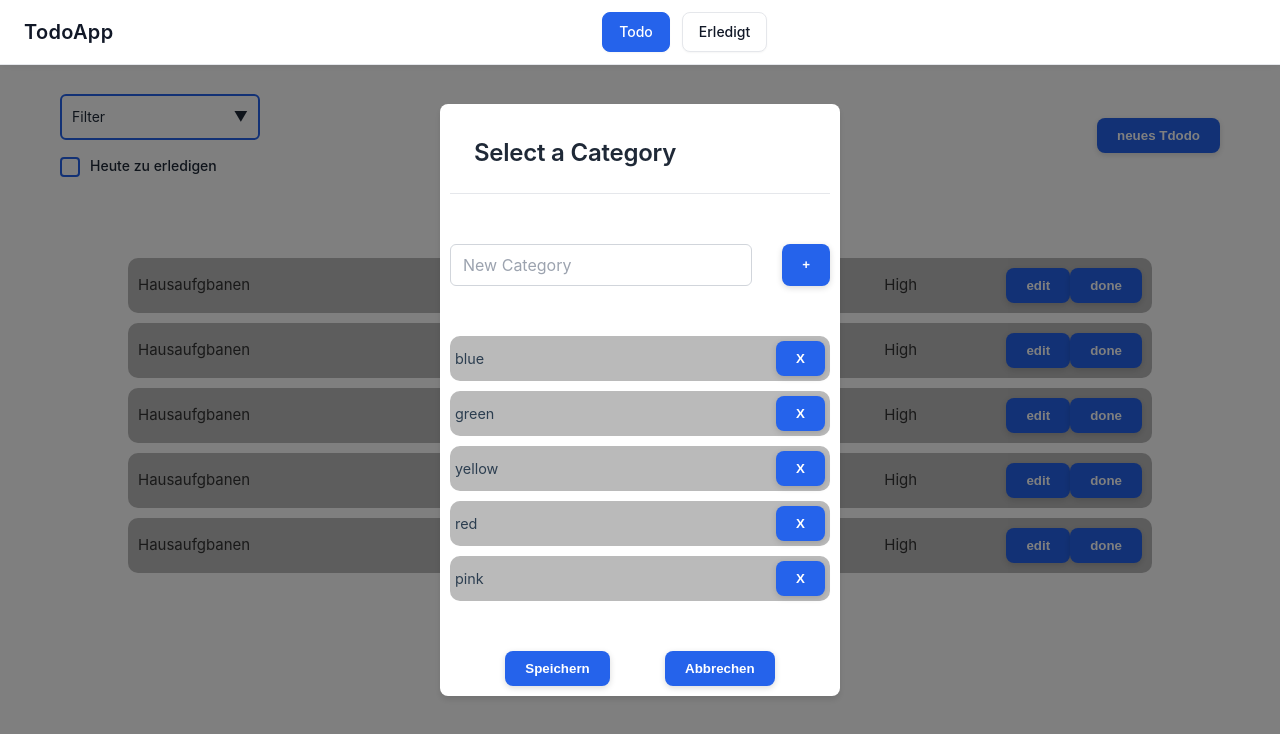
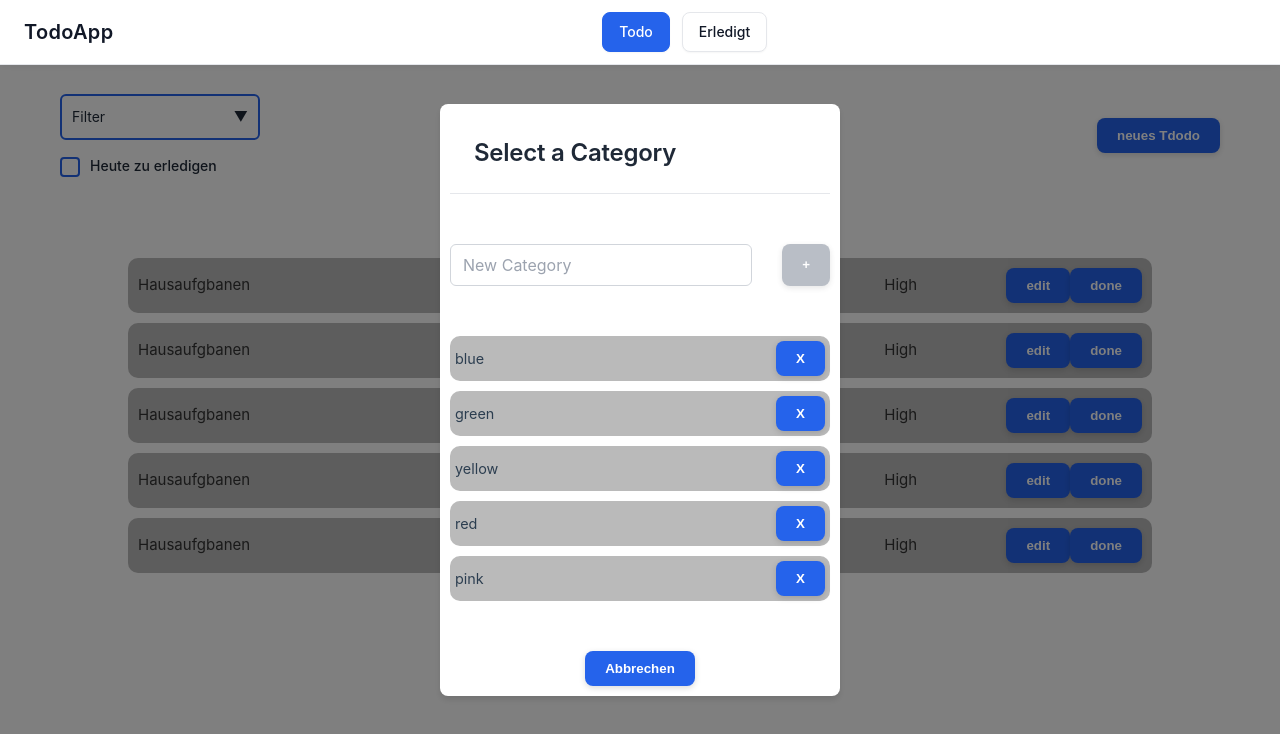
Before and after one commit to JustinMohrDHBW/ToDo-Frontend, a Vue app: page /todo in a window 1280 px wide. Both pictures are taken after a click on the button "neues Tdodo". Shown: the top 734 px of the page. Built offline with nearby package versions, Linux system fonts and the light colour scheme; the HTML template or start-up script is replaced by a standard one.

Commit message:
category dialog designedd

```diff
--- a/src/components/HomePage.vue
+++ b/src/components/HomePage.vue
@@ -6,7 +6,10 @@
 
       <template #content>
 
-        <AddCategoryItem hint-text="New Category"/>
+        <AddCategoryItem
+        hint-text="New Category"
+        @add-category="saveNewCategory"
+        />
 
         <div id="category-item">
             <CategoryItem v-for="(category, index) in store.categories" :key="index"
@@ -18,8 +21,7 @@
       </template>
 
         <template #action-buttons>
-          <ButtonAtom label="Speichern"/>
-          <ButtonAtom label="Abbrechen"/>
+          <ButtonAtom label="Abbrechen" @click="switchDialogShowState"/>
         </template>
 
     </DialogFrame>
@@ -39,6 +41,10 @@ import CategoryItem from './molecules/CategoryItem.vue';
   const store = useTodoStore()
 
   const isDialogShown = ref(false)
+
+  function saveNewCategory(categoryName:string) {
+    console.log('Speichere:', categoryName);
+  }
 
   function switchDialogShowState(){
     isDialogShown.value = !isDialogShown.value;
--- a/src/components/atoms/ButtonAtom.vue
+++ b/src/components/atoms/ButtonAtom.vue
@@ -1,5 +1,7 @@
 <template>
-  <button class="primary-button">
+  <button
+    class="primary-button"
+    :disabled="props.disabled"  >
     {{ label }}
   </button>
 </template>
@@ -8,7 +10,12 @@
 
 const props = defineProps({
   label: String,
+  disabled: {
+    type: Boolean,
+    default: false
+  }
 })
+
 </script>
 
 <style scoped>
@@ -32,4 +39,9 @@ const props = defineProps({
 .primary-button:active {
   transform: scale(0.96);
 }
+
+.primary-button:disabled {
+  background-color: #9ca3af;
+  opacity: 0.7;
+}
 </style>
--- a/src/components/atoms/InputFieldAtom.vue
+++ b/src/components/atoms/InputFieldAtom.vue
@@ -4,14 +4,15 @@
         class="minimal-input"
         type="text"
         :placeholder="placeHolder"
-        @input="$emit('update:modelValue', ($event.target as HTMLInputElement).value)"
+        v-model="model"
       />
     </div>
 </template>
 
 <script setup lang="ts">
+import { defineModel, ref } from 'vue';
 
-defineEmits(['update:modelValue'])
+const model = defineModel()
 
 const props = defineProps({
     placeHolder: String
--- a/src/components/molecules/AddCategoryItem.vue
+++ b/src/components/molecules/AddCategoryItem.vue
@@ -1,25 +1,32 @@
 <template>
 
 <div id="input-frame">
-    <InputFieldAtom :place-holder="hintText" v-model="input"/>
-    <ButtonAtom label="+" @click="addCategoryItem"/>
+    <InputFieldAtom :place-holder="hintText" v-model="newCategoryName"/>
+    <ButtonAtom
+    label="+"
+    @click="addCategoryItem"
+    :disabled="newCategoryName.trim() === ''"/>
 </div>
 
 </template>
 
 <script setup lang="ts">
 import { ref } from 'vue';
+import InputFieldAtom from '../atoms/InputFieldAtom.vue';
 import ButtonAtom from '../atoms/ButtonAtom.vue';
-import InputFieldAtom from '../atoms/InputFieldAtom.vue';
 
-const input = ref()
+const emit = defineEmits(['add-category']);
+
+const newCategoryName = ref('');
 
 const props = defineProps({
     hintText: String
 })
 
 function addCategoryItem() {
-    console.log(`not ready: ${input.value}`)
+
+  emit('add-category', newCategoryName.value);
+
 }
 
 </script>
--- a/src/components/organisms/DialogFrame.vue
+++ b/src/components/organisms/DialogFrame.vue
@@ -29,10 +29,6 @@ const emit = defineEmits(['closeDialog'])
 
 function closeDialog(){
     console.log('click');
-    emit('closeDialog')
-}
-
-function cancleInput(){
     emit('closeDialog')
 }
 
```
